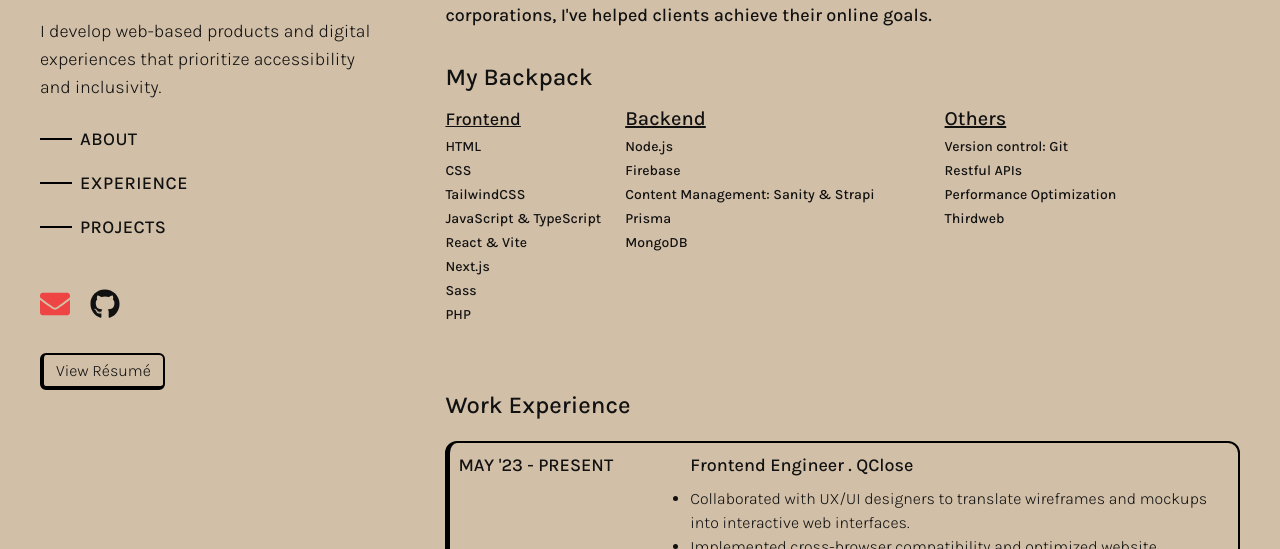
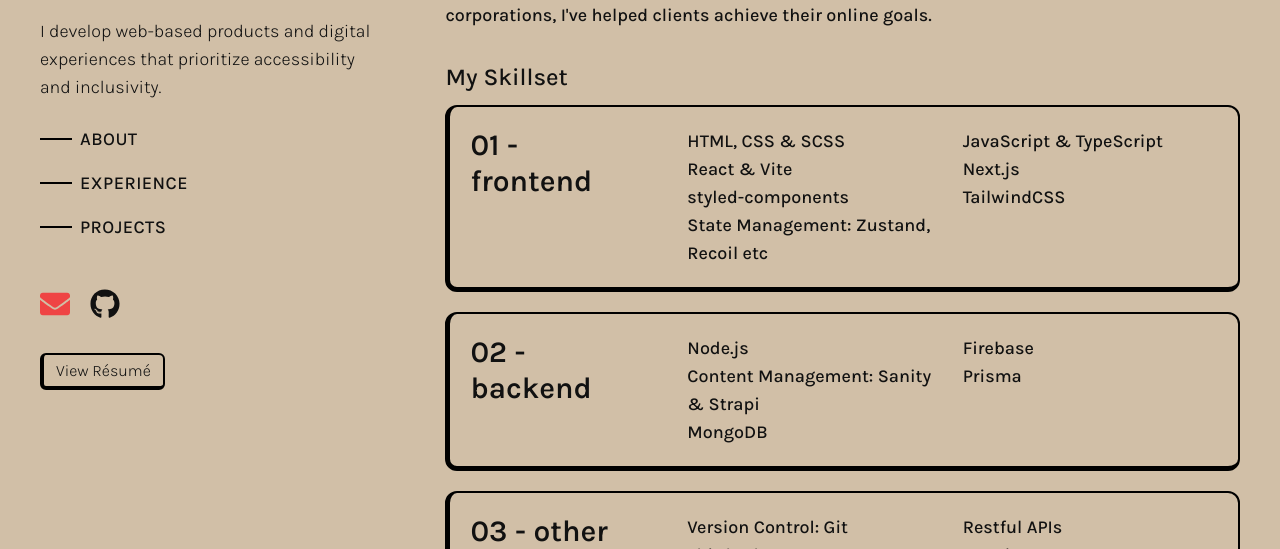
Before and after one commit to kryptcode/koyejo, a Next.js app: page / in a window 1280 px wide. Shown: the part 251-800 px from the top of the page. Built offline with nearby package versions, Linux system fonts and the light colour scheme.

Commit message:
"Skillset"

```diff
--- a/components/About.tsx
+++ b/components/About.tsx
@@ -11,7 +11,7 @@
             I embarked on my web development journey with a mission to bring innovation and creativity to the digital world. Over the years, I've had the privilege of working on a diverse range of projects, each contributing to my growth and expertise. From small businesses to large corporations, I've helped clients achieve their online goals.
         </p>
 
-        <div>
+        {/* <div>
           <h5 className="text-2xl mb-3 font-medium">My Backpack</h5>
           <div className="flex flex-col md:flex-row space-y-5 md:space-y-0 md:space-x-6">
             <div className={` space-y-1 text-sm`}>
@@ -42,6 +42,43 @@
                     </div>
           </div>
 
+        </div> */}
+
+        <h5 className="text-2xl mb-3 font-medium">My Skillset</h5>
+        <div className="">
+          <div className="flex space-x-10 rounded-xl border-[2.5px]  border-black border-l-[5px] border-b-[5px] p-5">
+            <h2 className="text-3xl font-semibold flex-1">01 - frontend</h2>
+            <div className="grid grid-cols-2 gap-x-5 flex-[3]">
+              <div>HTML, CSS & SCSS</div>
+              <div>JavaScript & TypeScript</div>
+              <div>React & Vite</div>
+              <div>Next.js</div>
+              <div>styled-components</div>
+              <div>TailwindCSS</div>
+              <div>State Management: Zustand, Recoil etc</div>
+            </div>
+          </div>
+
+          <div className="flex space-x-10 my-5 rounded-xl border-[2.5px]  border-black border-l-[5px] border-b-[5px] p-5">
+            <h2 className="text-3xl font-semibold flex-1">02 - backend</h2>
+            <div className="grid grid-cols-2 gap-x-5 flex-[3] ">
+              <div>Node.js</div>
+              <div>Firebase</div>
+              <div>Content Management: Sanity & Strapi</div>
+              <div>Prisma</div>
+              <div>MongoDB</div>
+            </div>
+          </div>
+
+          <div className="flex space-x-10 rounded-xl border-[2.5px]  border-black border-l-[5px] border-b-[5px] p-5">
+            <h2 className="text-3xl font-semibold flex-1">03 - other</h2>
+            <div className="grid grid-cols-2 gap-x-5 flex-[3] ">
+              <div>Version Control: Git</div>
+              <div>Restful APIs</div>
+              <div>Thirdweb</div>
+              <div>Next.js</div>
+            </div>
+          </div>
         </div>
     </div>
   )
```
